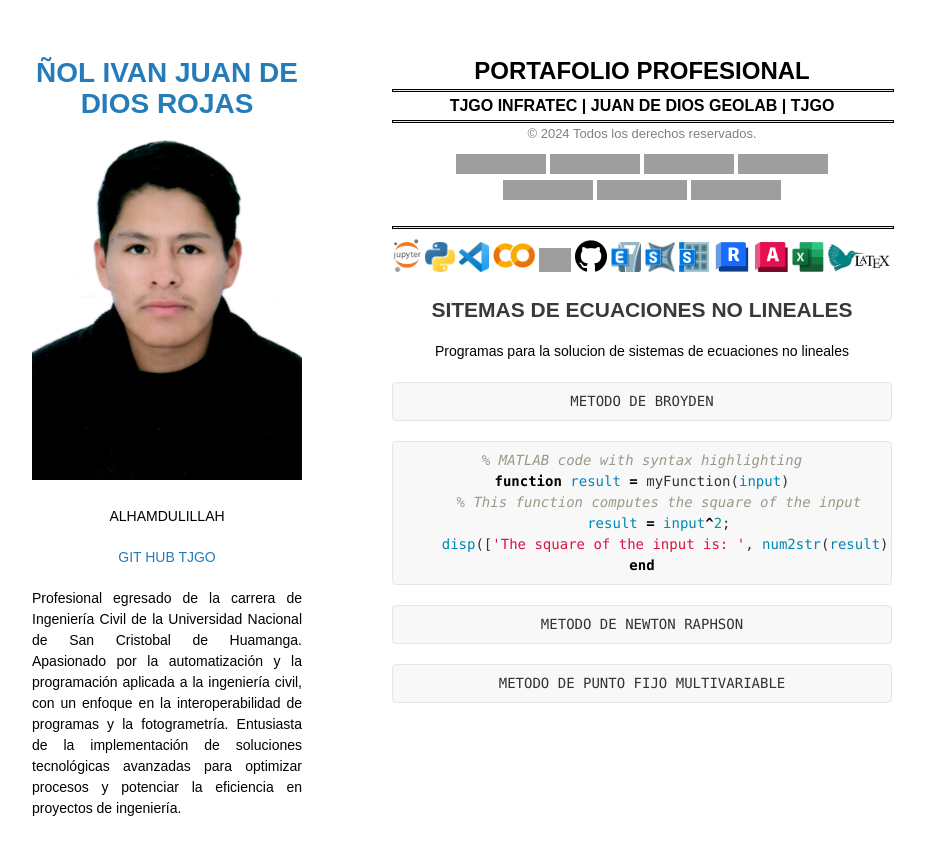
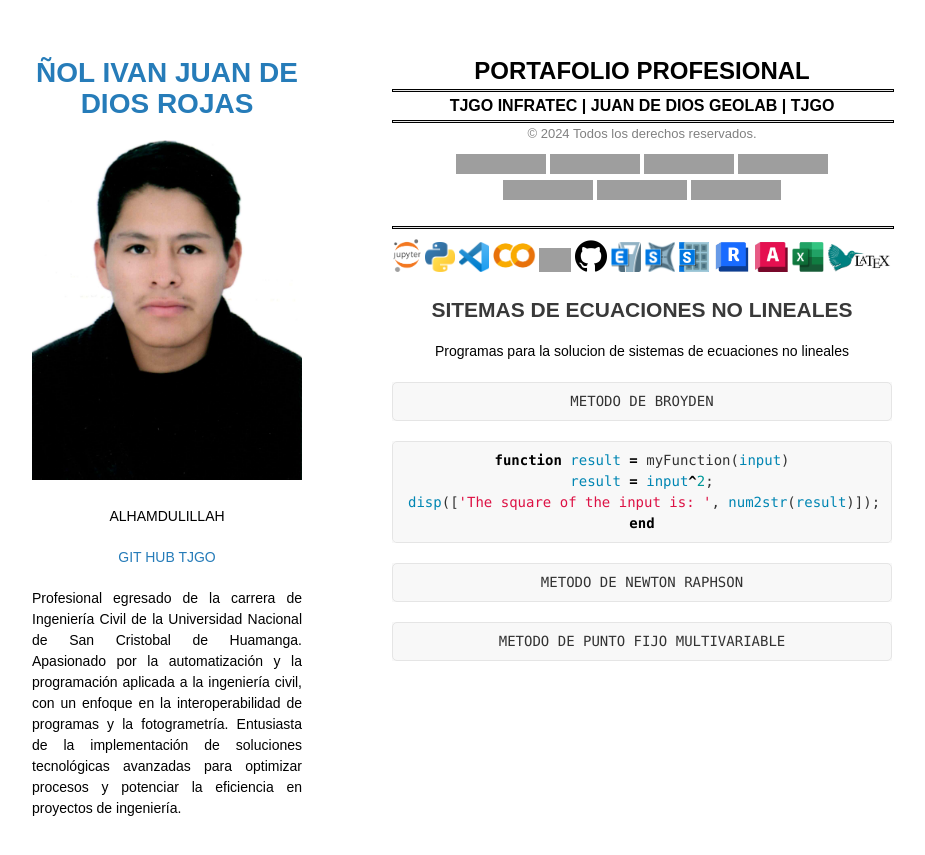
Before and after one commit to TJGO-JDD/TJGO-JDD.github.io, a Jekyll site: the page built from index.md, in a window 1280 px wide, cut to the strip 0-855 px from the top of the page. Shown: the whole strip, without its empty margins (178-1103 px from the left). Built offline with Jekyll 4.4.1, drawn with Linux system fonts in a browser that asks for light colours; our own code applies the rules of GitHub Pages for plain Markdown files; grey boxes are pictures that could not be loaded.

Commit message:
Update index.md

````diff
--- a/index.md
+++ b/index.md
@@ -60,11 +60,9 @@ Programas para la solucion de sistemas de ecuaciones no lineales
 METODO DE BROYDEN
 ```
 ```matlab
-% MATLAB code with syntax highlighting
 function result = myFunction(input)
-    % This function computes the square of the input
-    result = input^2;
-    disp(['The square of the input is: ', num2str(result)]);
+result = input^2;
+disp(['The square of the input is: ', num2str(result)]);
 end
 ```
 
````
